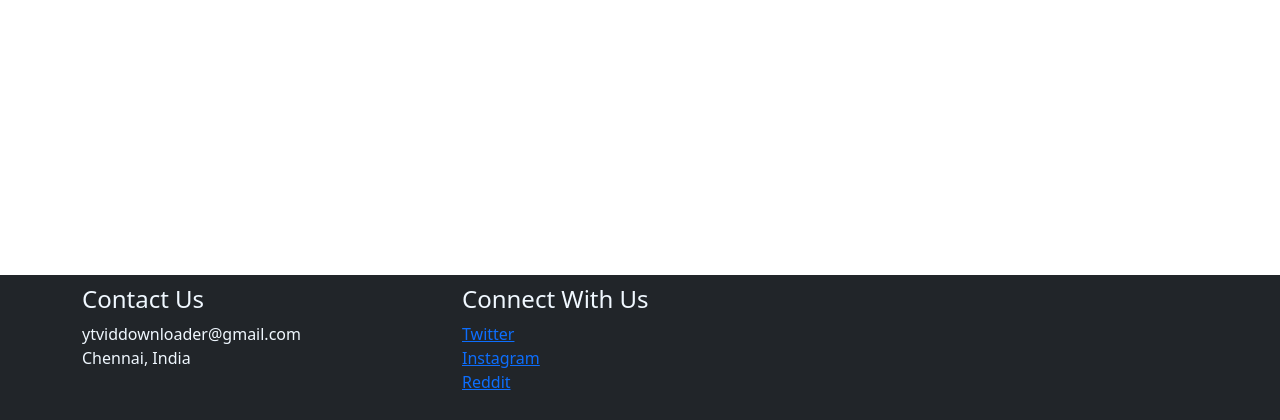
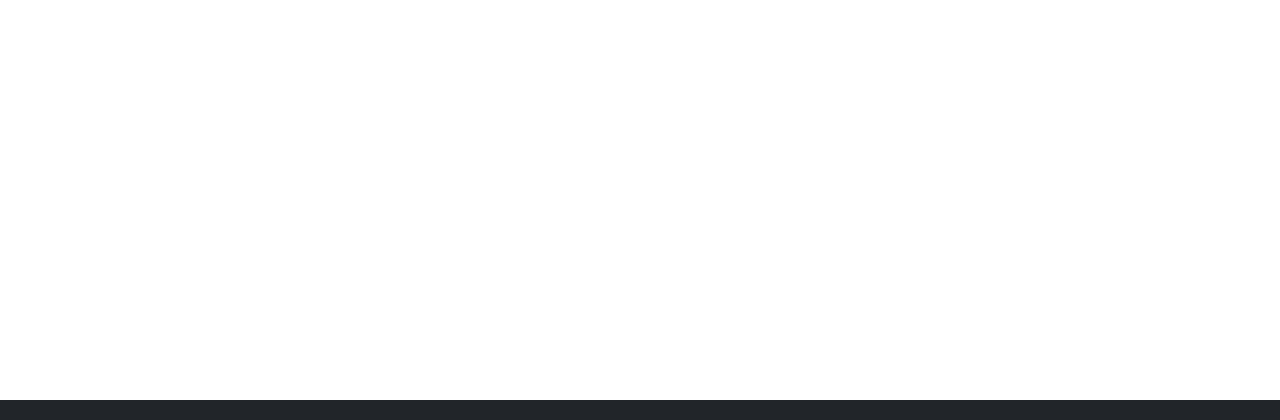
Before and after one commit to AjayRangarajan/YTVidDownloaderWeb, a Django app: page / in a window 1280 px wide. Shown: the part 380-800 px from the top of the page. Run offline with Django 4.2, Linux system fonts and the light colour scheme.

Commit message:
Remove Contact details and fix option to select formats

```diff
--- a/home/static/home/js/script.js
+++ b/home/static/home/js/script.js
@@ -11,8 +11,6 @@ document.addEventListener('DOMContentLoaded', ()=>{
   videoOnlyRowElements.forEach(hideElement)
   let audioOnlyRowElements = document.querySelectorAll('.audio-only-rows')
   audioOnlyRowElements.forEach(hideElement)
-  let selectOption = document.querySelector('#downloadType')
-  selectOption.selectIndex = 1;
 })
 
 function checkInput() {
--- a/home/templates/home/home.html
+++ b/home/templates/home/home.html
@@ -38,10 +38,10 @@
                 <div>
                     <label for="download-type">Choose download type: </label>
                     <select class="form-select bg-dark text-white" aria-label="Default select example" name="download-type" id="downloadType" onchange="viewSelectedFormat()">
-                        <option value="video_with_audio" id="videoWithAudioOption">Video with Audio</option>
+                        <option value="video_with_audio" id="videoWithAudioOption" selected>Video with Audio</option>
                         <option value="audio_only">Audio Only</option>
                         <option value="video_only">Video Only</option>
-                        <option value="all_formats" selected>All formats</option>
+                        <option value="all_formats">All formats</option>
                     </select>
                 </div>
             </div>
--- a/home/templates/home/home_layout.html
+++ b/home/templates/home/home_layout.html
@@ -42,23 +42,22 @@
     <footer class="mt-auto bg-dark">
         <div class="container">
           <div class="row">
-            <div class="col-md-4">
+            <!-- <div class="col-md-4">
               <h4>Contact Us</h4>
               <ul class="list-unstyled">
                 <li><i class="fa fa-envelope"></i>ytviddownloader@gmail.com</li>
                 <li><i class="fa fa-map-marker"></i>Chennai, India</li>
               </ul>
-            </div>
+            </div> -->
 
-            <div class="col-md-4">
+            <!-- <div class="col-md-4">
               <h4>Connect With Us</h4>
               <ul class="list-unstyled">
-                <!-- <li><a href="#"><i class="fa fa-facebook"></i>Facebook</a></li> -->
                 <li><a href="#"><i class="fa fa-twitter"></i>Twitter</a></li>
                 <li><a href="#"><i class="fa fa-instagram"></i>Instagram</a></li>
                 <li><a href="#"><i class="fa fa-reddit"></i>Reddit</a></li>
               </ul>
-            </div>
+            </div> -->
           </div>
         </div>
     </footer>
```
